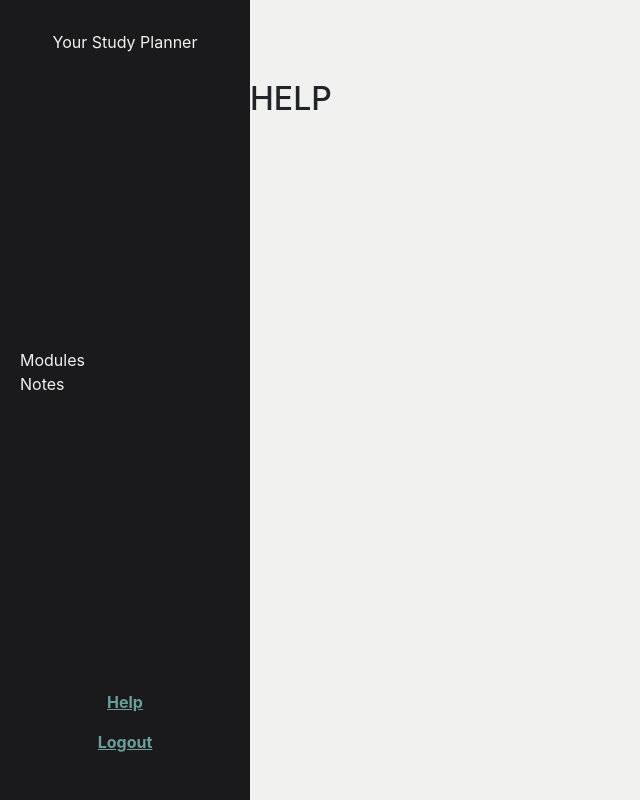
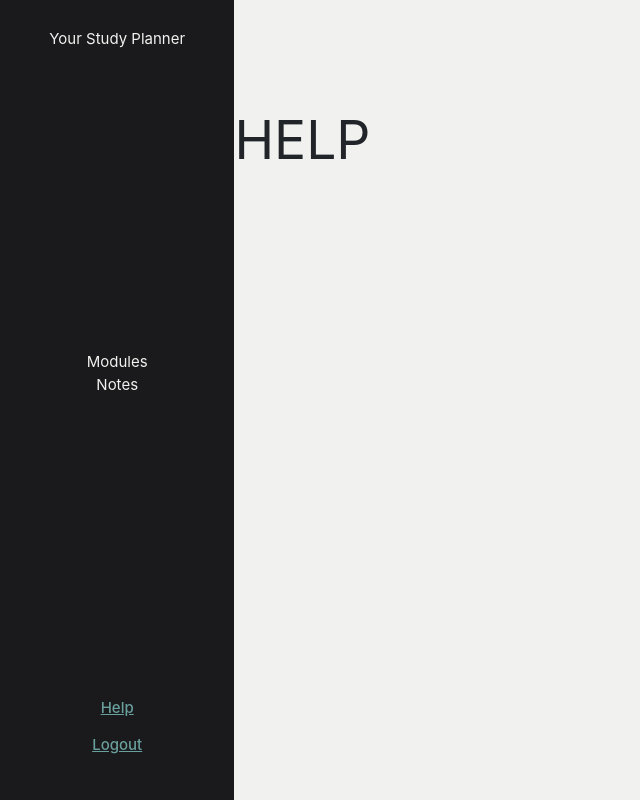
Before and after one commit to ClaireLally8/StudyPal, a Flask app: page /help in a window 1280 px wide. Shown: the whole page, without its empty margins (0-640 px from the left). Run offline with Flask 2, Linux system fonts and the light colour scheme; some libraries are stand-ins or nearby versions.

Commit message:
resolved issues with navbar and materialize CDN

```diff
--- a/static/css/css.css
+++ b/static/css/css.css
@@ -7,13 +7,12 @@ Colour Scheme is as follows:
 #676555
 #181719
 */
-
 html {
   min-height: 100vh;
 }
 
 body {
-  margin-left: 15.625rem;
+  margin-left: 15.625rem!important;
   position: relative;
   background-color: #F1F2EF;
 }
@@ -25,14 +24,14 @@ body {
   text-align: center;
 }
 
-#sideMenu {
+#sidemenunav {
   width: 15.625rem;
   position: fixed;
   top: 0;
   left: 0;
   height: 100vh;
   background-color: #181719;
-  color: #F1F2EF;
+  color: #F1F2EF!important;
   padding: 1.875rem 1.25rem;
   display: flex;
   flex-direction: column;
@@ -40,28 +39,28 @@ body {
   opacity: 0.99;
   z-index: 1;
 }
-.nav-items {
+.navbaritems {
   padding-inline-start: 0;
+  color: #F1F2EF!important;
 }
-.nav-items>li {
+.navbaritems >li {
   list-style-type: none;
   margin-bottom: 0.625;
-  text-align: left;
+  text-align: center;;
 }
-.nav-items>li:hover {
+.navbaritems>li:hover {
   transform: scale(1.01);
 
 }
-.menulist {
-  text-decoration: none;
-  color: #F1F2EF;
-}
-.green {
+.underlink{
   color: #689E9B !important;
   text-decoration: underline;
 }
+.underlink:hover{
+  color: white !important;
+  text-decoration: underline;
+}
 .menulist:hover {
-  text-decoration: underline;
   color: #F1F2EF;
 }
 #hamburgerBtn {
@@ -181,24 +180,24 @@ i:hover {
 .alignment {
     line-height: 16px;
 }
-
 @media only screen and (max-width: 768px) {
 
   body {
-    margin-left: 0px;
+    margin-left: 0!important;
+    width:100%;
   }
 
-  #sideMenu {
+  #sidemenunav {
     width: 100vw;
     transform: translateX(-1000px);
     transition: 500ms transform;
   }
 
-  #sideMenu.open {
+  #sidemenunav.open {
     transform: translateX(0);
   }
 
-  .nav-items>li {
+  .navbaritems>li {
     list-style-type: none;
     margin-bottom: 0.625rem;
     text-align: center;
--- a/static/js/script.js
+++ b/static/js/script.js
@@ -1,6 +1,6 @@
 const hamburgerBtn = document.getElementById('hamburgerBtn');
 hamburgerBtn.addEventListener('click', () => {
-  sideMenu.classList.toggle('open');
+  sidemenunav.classList.toggle('open');
 })
 
 /** code by webdevtrick ( https://webdevtrick.com ) **/
--- a/templates/base.html
+++ b/templates/base.html
@@ -9,32 +9,33 @@
     <link rel="stylesheet" href="https://use.fontawesome.com/releases/v5.1.1/css/all.css"
 		integrity="sha384-O8whS3fhG2OnA5Kas0Y9l3cfpmYjapjI0E4theH4iuMD+pLhbf6JI0jIMfYcK3yZ" crossorigin="anonymous">
     <link rel="stylesheet" href="https://stackpath.bootstrapcdn.com/font-awesome/4.7.0/css/font-awesome.min.css"/>
-
     <link rel="stylesheet" href="https://stackpath.bootstrapcdn.com/bootstrap/4.4.1/css/bootstrap.min.css" integrity="sha384-Vkoo8x4CGsO3+Hhxv8T/Q5PaXtkKtu6ug5TOeNV6gBiFeWPGFN9MuhOf23Q9Ifjh" crossorigin="anonymous">
+    <link rel="stylesheet" href="https://cdnjs.cloudflare.com/ajax/libs/materialize/1.0.0/css/materialize.min.css">
     <link rel="stylesheet" href="{{ url_for('static', filename='css/css.css') }}" type="text/css" />
 </head>
 <body>
     <div class="container">
   <div id="hamburgerBtn">&#9776</div>
-  <nav id="sideMenu">
-    <div class="nav-brand">
-      <p>Your Study Planner</a></p>
+  <div id="sidemenunav">
+    <div class="navbarbrand">
+      <p>Your Study Planner</p>
     </div>
-    <ul class="nav-items">
-      <li><a class="menulist" href="{{ url_for('modules') }}">Modules</a></li>
-      <li><a class="menulist" href="{{ url_for('notes') }}">Notes</a></li>
+    <ul class="navbaritems">
+      <li><a class="navbaritems" href="{{ url_for('modules') }}">Modules</a></li>
+      <li><a class="navbaritems" href="{{ url_for('notes') }}">Notes</a></li>
     </ul>
-    <div class="footer">
-    <p><strong><a class="green" href="{{ url_for('help') }}">Help</a></strong></p>
-     <p><strong><a class="green" href="{{ url_for('logout') }}">Logout</a></strong></p>
+    <div class="menubarfooter">
+    <p><strong><a class="underlink" href="{{ url_for('help') }}">Help</a></strong></p>
+     <p><strong><a class="underlink" href="{{ url_for('logout') }}">Logout</a></strong></p>
     </div>
-  </nav>
+  </div>
 </div>
  {% block body %}{% endblock %}
 
 <script src="https://code.jquery.com/jquery-3.4.1.slim.min.js" integrity="sha384-J6qa4849blE2+poT4WnyKhv5vZF5SrPo0iEjwBvKU7imGFAV0wwj1yYfoRSJoZ+n" crossorigin="anonymous"></script>
 <script src="https://cdn.jsdelivr.net/npm/popper.js@1.16.0/dist/umd/popper.min.js" integrity="sha384-Q6E9RHvbIyZFJoft+2mJbHaEWldlvI9IOYy5n3zV9zzTtmI3UksdQRVvoxMfooAo" crossorigin="anonymous"></script>
 <script src="https://stackpath.bootstrapcdn.com/bootstrap/4.4.1/js/bootstrap.min.js" integrity="sha384-wfSDF2E50Y2D1uUdj0O3uMBJnjuUD4Ih7YwaYd1iqfktj0Uod8GCExl3Og8ifwB6" crossorigin="anonymous"></script>
+<script src="https://cdnjs.cloudflare.com/ajax/libs/materialize/1.0.0/js/materialize.min.js"></script>
 <script src="{{ url_for('static', filename='js/script.js') }}"></script>
 
 
```
